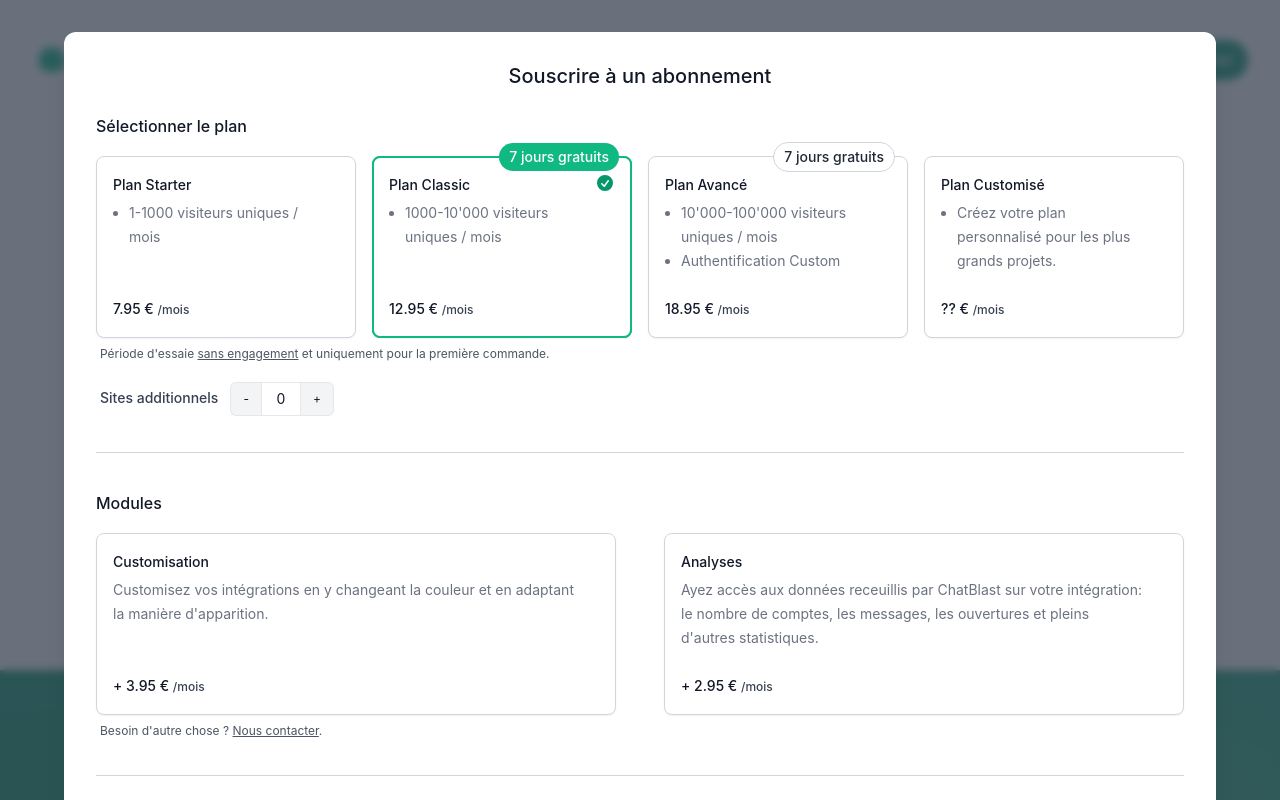
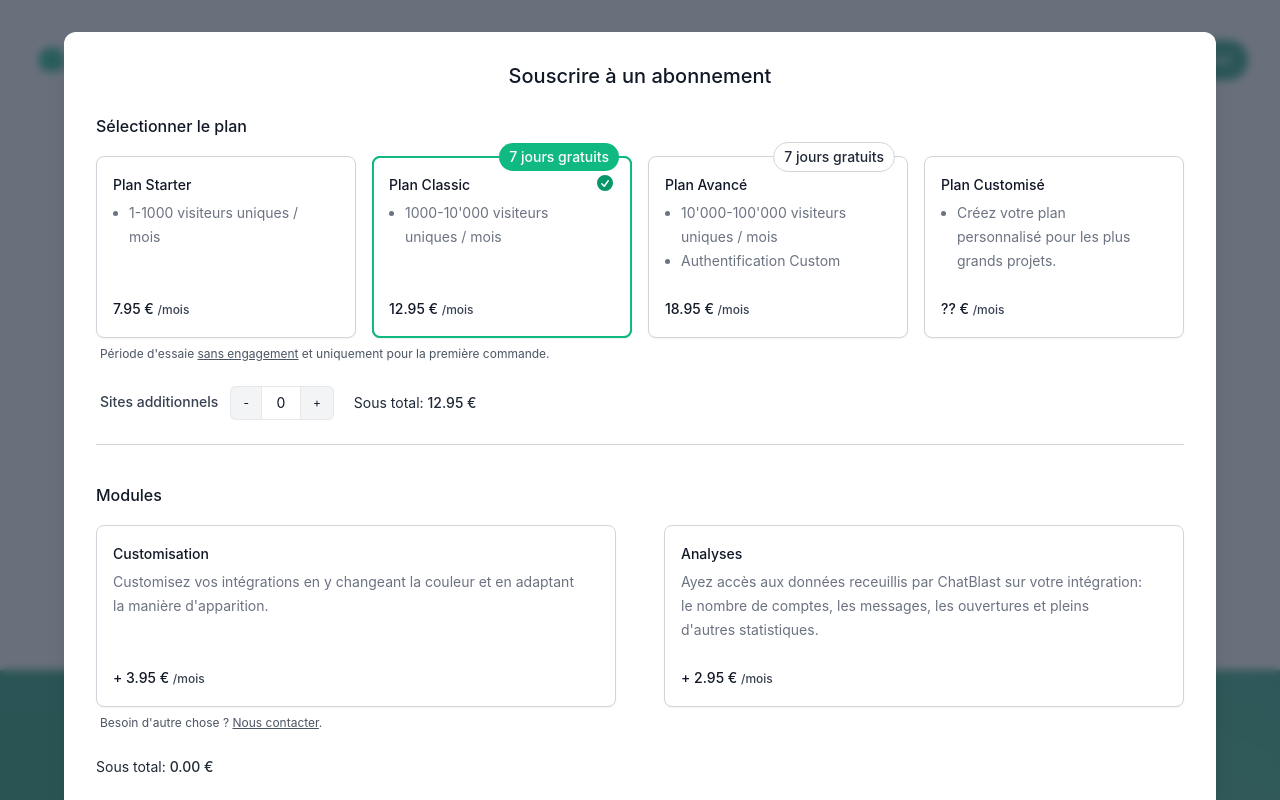
Before and after one commit to baramex/chatblast-website, a React (Create React App) app: page / in a window 1280 px wide. Shown: the top 800 px of the page. Built offline with nearby package versions, Linux system fonts and the light colour scheme.

Commit message:
improved checkout modal

```diff
--- a/src/components/Misc/Checkout.jsx
+++ b/src/components/Misc/Checkout.jsx
@@ -64,8 +64,8 @@ function RadioOption({ plan }) {
     </RadioGroup.Option>);
 }
 
-function CheckboxOption({ options, onChecked }) {
-    const [checked, setChecked] = useState(false);
+function CheckboxOption({ options, defaultChecked, onChecked, site = false }) {
+    const [checked, setChecked] = useState(defaultChecked);
 
     return (<div>
         <input name={options.id} id={options.id} checked={checked} onChange={e => { setChecked(e.target.checked); onChecked(e.target.checked); }} className="peer hidden" type="checkbox" />
@@ -84,7 +84,7 @@ function CheckboxOption({ options, onChecked }) {
                             {options.description}
                         </span>
                         <span className="mt-6 text-sm font-medium text-gray-900">
-                            + {options.price} € <span className="text-xs text-gray-700">/mois</span>
+                            + {options.price} € <span className="text-xs text-gray-700">/mois</span>{site && <span className="text-gray-600 text-[.7rem] ml-0.5">/site</span>}
                         </span>
                     </span>
                 </div>
@@ -121,7 +121,12 @@ export default function CheckoutModal({ open, user, defaultPlan = "classic", onC
     const [modulesChecked, setModulesChecked] = useState([]);
     const [additionalSites, setAdditionalSites] = useState(0);
 
-    const priceHT = (plan.price + modulesChecked.reduce((a, b) => a + b.price, 0)) * (additionalSites + 1);
+    const modulesPrice = modulesChecked.reduce((a, b) => a + b.price, 0);
+
+    const subtotalPlan = plan.price * (additionalSites + 1);
+    const subtotalModules = modulesPrice * (additionalSites + 1);
+
+    const priceHT = subtotalPlan + subtotalModules;
     const taxes = priceHT * 0.2;
     const priceTTC = priceHT + taxes;
 
@@ -161,37 +166,35 @@ export default function CheckoutModal({ open, user, defaultPlan = "classic", onC
                                 </div>
                                 <p className="text-xs text-gray-600 mt-2 ml-1">Période d'essaie <u>sans engagement</u> et uniquement pour la première commande.</p>
 
-                                {plan.id !== "custom" &&
-                                    <div className="mt-5 ml-1 text-sm">
+                                {plan.id !== "custom" && <div className="flex flex-wrap gap-5 items-center mt-6">
+                                    <div className="ml-1 text-sm">
                                         <label htmlFor="additional-sites" className="mr-3 text-sm font-medium text-gray-700">Sites additionnels</label>
                                         <NumberPlusMinusField defaultValue={additionalSites} onChange={setAdditionalSites} className="inline-block" id="additional-sites" max={5} />
-                                        {additionalSites ? <p className="text-xs inline text-gray-600 ml-2">+ {(additionalSites * plan.price).toFixed(2)} € /mois</p> : null}
                                     </div>
+                                    <p className="text-sm text-gray-800">Sous total: {additionalSites ? <span className="text-xs text-gray-700">{plan.price.toFixed(2)} x {additionalSites + 1} =</span> : null} <span className="font-medium">{subtotalPlan.toFixed(2)} €</span></p>
+                                </div>
                                 }
                             </RadioGroup>
-                            <div className="inset-0 flex items-center col-span-full my-9" aria-hidden="true">
+                            <div className="inset-0 flex items-center col-span-full mt-6 mb-9" aria-hidden="true">
                                 <div className="w-full border-t border-gray-300" />
                             </div>
                             {plan.id === "custom" ? <ContactForm user={user} /> : <>
                                 <div>
                                     <label className="text-base font-medium text-gray-900">Modules</label>
                                     <div className="mt-4 grid grid-cols-1 gap-y-6 md:grid-cols-2 gap-x-12">
-                                        {modules.map((module) => <CheckboxOption onChecked={a => setModulesChecked(b => a ? [...b, module] : b.filter(c => c.id !== module.id))} key={module.id} options={module} />)}
+                                        {modules.map((module) => <CheckboxOption site={!!additionalSites} defaultChecked={modulesChecked.includes(module)} onChecked={a => setModulesChecked(b => a ? [...b, module] : b.filter(c => c.id !== module.id))} key={module.id} options={module} />)}
                                     </div>
                                     <p className="text-xs text-gray-600 mt-2 ml-1">Besoin d'autre chose ? <a className="underline" onClick={onClose} href="#contact">Nous contacter</a>.</p>
                                 </div>
-                                <div className="inset-0 flex items-center col-span-full my-9" aria-hidden="true">
+                                <p className="text-sm text-gray-800 mt-6">Sous total: {additionalSites ? <span className="text-xs text-gray-700">{modulesPrice.toFixed(2)} x {additionalSites + 1} =</span> : null} <span className="font-medium">{subtotalModules.toFixed(2)} €</span></p>
+                                <div className="inset-0 flex items-center col-span-full mt-6 mb-9" aria-hidden="true">
                                     <div className="w-full border-t border-gray-300" />
                                 </div>
                                 <div>
                                     <label className="text-base font-medium text-gray-900">Résumé</label>
                                     <dl className="mt-4 text-sm grid md:grid-cols-2 gap-x-12 gap-y-4 [&_dd]:font-medium px-2">
                                         <div className="flex items-center justify-between">
-                                            <dt>Début de l'abonnement</dt>
-                                            <dd>{formatDate(Date.now() + (plan.badge ? 1000 * 60 * 60 * 24 * 7 : 0))}</dd>
-                                        </div>
-                                        <div className="flex items-center justify-between">
-                                            <dt>Prix HT de l'abonnement</dt>
+                                            <dt>Sous total HT</dt>
                                             <dd>{(priceHT).toFixed(2)} €</dd>
                                         </div>
                                         <div className="flex items-center justify-between">
@@ -201,6 +204,10 @@ export default function CheckoutModal({ open, user, defaultPlan = "classic", onC
                                         <div className="flex items-center justify-between">
                                             <dt>Prix total TTC <span className="text-xs text-gray-700">/mois</span></dt>
                                             <dd>{(priceTTC).toFixed(2)} €</dd>
+                                        </div>
+                                        <div className="flex items-center justify-between">
+                                            <dt>Début de l'abonnement</dt>
+                                            <dd>{formatDate(Date.now() + (plan.badge ? 1000 * 60 * 60 * 24 * 7 : 0))}</dd>
                                         </div>
                                     </dl>
                                 </div>
```
